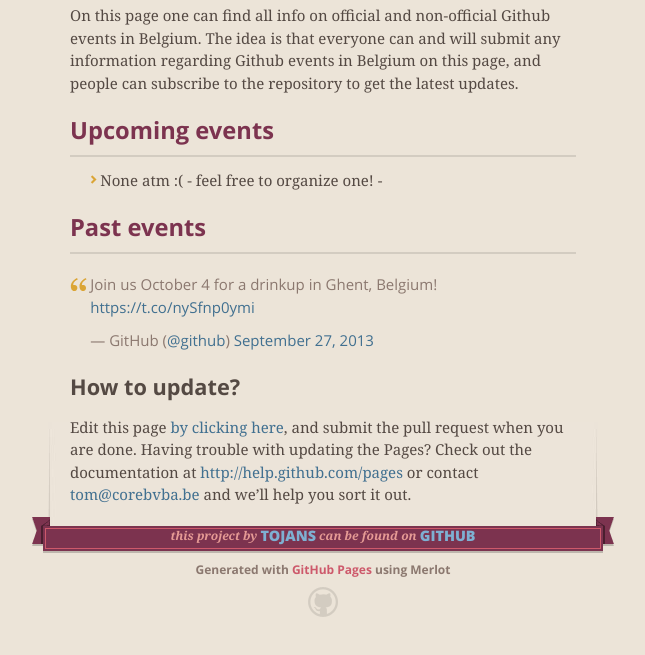
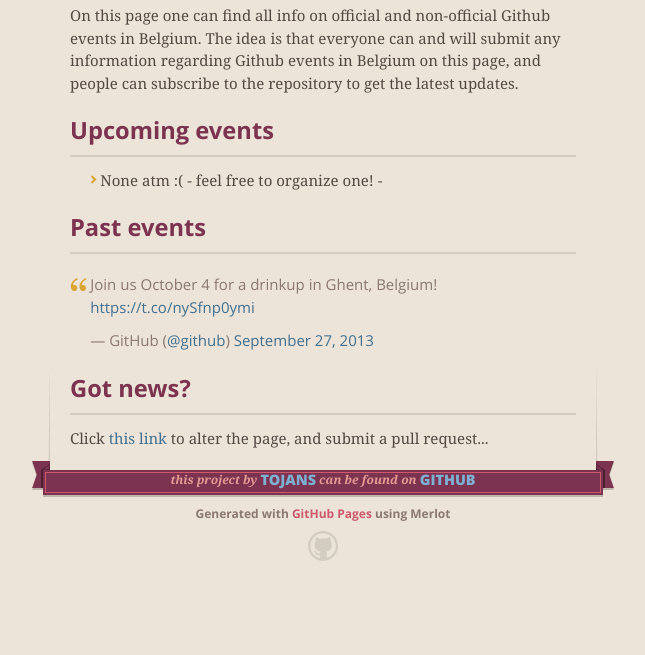
Before and after one commit to octocats-be/octocats-be.github.io, a plain HTML site: page index.html in a window 1280 px wide. Shown: the part 669-1324 px from the top of the page, without its empty margins (317-962 px from the left). After the commit the page ends 1270 px from the top, so only its background shows below. Drawn offline with nearby package versions, Linux system fonts and the light colour scheme.

Commit message:
Update index.html

```diff
--- a/index.html
+++ b/index.html
@@ -66,12 +66,10 @@
 <p>Join us October 4 for a drinkup in Ghent, Belgium! <a href="https://t.co/nySfnp0ymi">https://t.co/nySfnp0ymi</a></p>— GitHub (<a href="https://github.com/github" class="user-mention">@github</a>) <a href="https://twitter.com/github/statuses/383697903576821760">September 27, 2013</a>
 </blockquote>
 
-<h3>
-<a name="how-to-update" class="anchor" href="#how-to-update"><span class="octicon octicon-link"></span></a>How to update?</h3>
+<h2>
+<a name="got-news" class="anchor" href="#got-news"><span class="octicon octicon-link"></span></a>Got news?</h2>
 
-<p>Edit this page <a href="https://github.com/ToJans/octocats.be/edit/gh-pages/index.html">by clicking here</a>, and submit the pull request when you are done.
-Having trouble with updating the Pages? Check out the documentation at <a href="http://help.github.com/pages">http://help.github.com/pages</a> or contact <a href="mailto:tom@corebvba.be">tom@corebvba.be</a> and we’ll help you sort it out.</p>
-      </section>
+<p>Click <a href="https://github.com/ToJans/octocats.be/edit/gh-pages/index.html">this link</a> to alter the page, and submit a pull request...</p>      </section>
 
       <footer>
         <span class="ribbon-outer">
```
